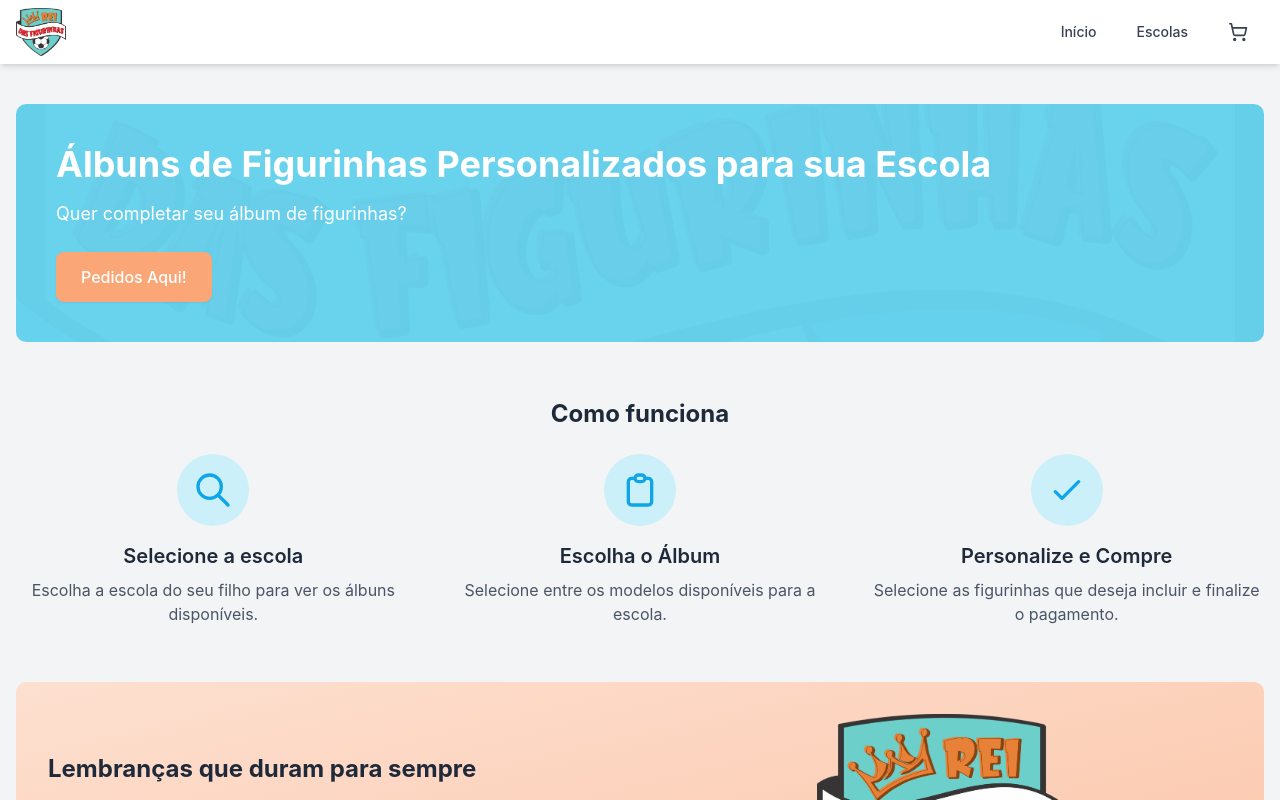
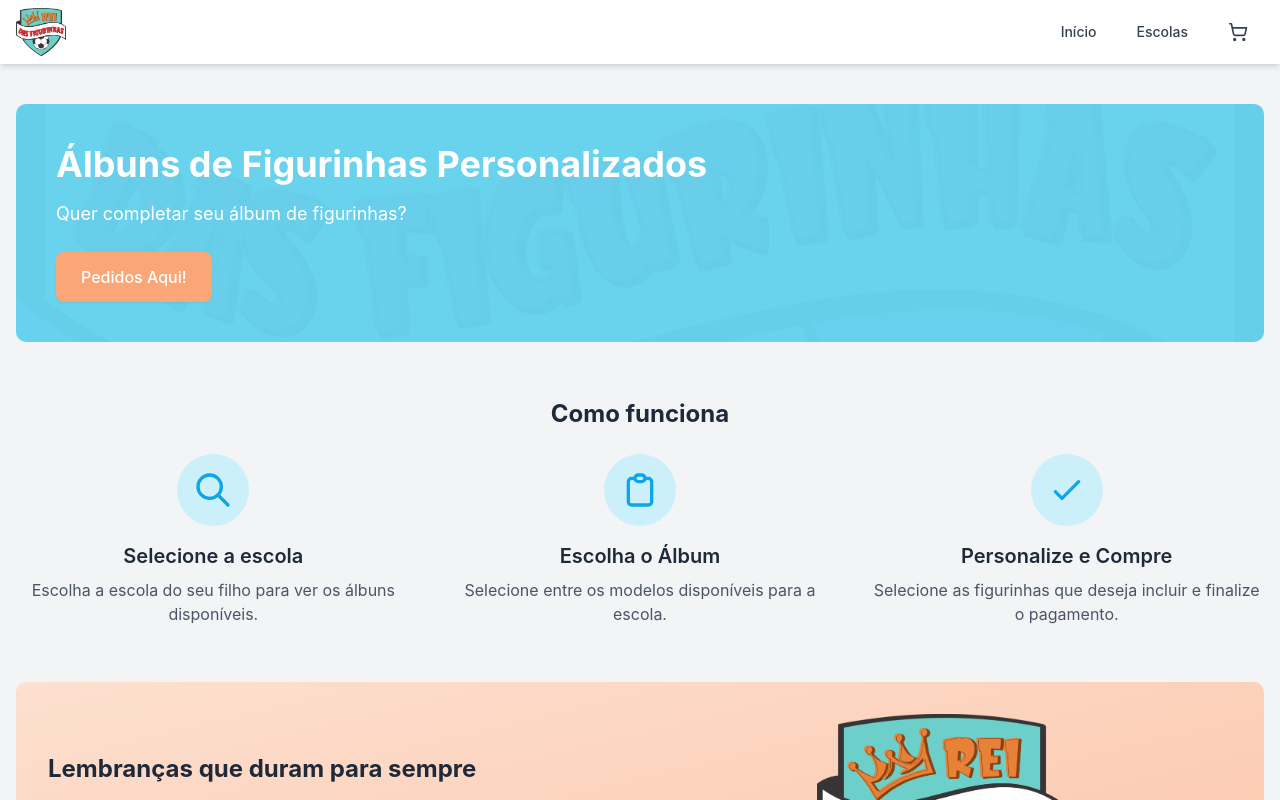
Before and after one commit to RenanOrtega/champions-chromo-frontend, a React (Vite) app: page / in a window 1280 px wide. Shown: the top 800 px of the page. Built offline with nearby package versions, Linux system fonts and the light colour scheme; no server answers.

Commit message:
fix: remove text.

```diff
--- a/src/pages/HomePage.tsx
+++ b/src/pages/HomePage.tsx
@@ -8,7 +8,7 @@ const HomePage = () => {
              style={{ backgroundImage: "url('/logo.png')" }}></div>
         <div className="relative z-10">
           <h1 className="text-3xl md:text-4xl font-bold mb-4">
-            Álbuns de Figurinhas Personalizados para sua Escola
+            Álbuns de Figurinhas Personalizados
           </h1>
           <p className="text-lg mb-6">
             Quer completar seu álbum de figurinhas?
```
